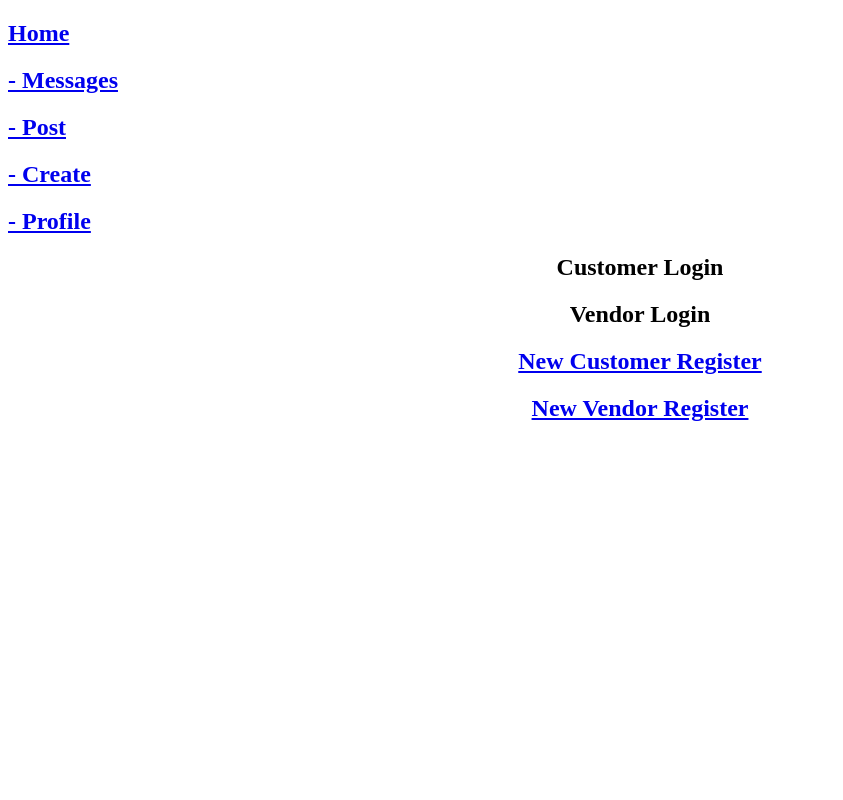
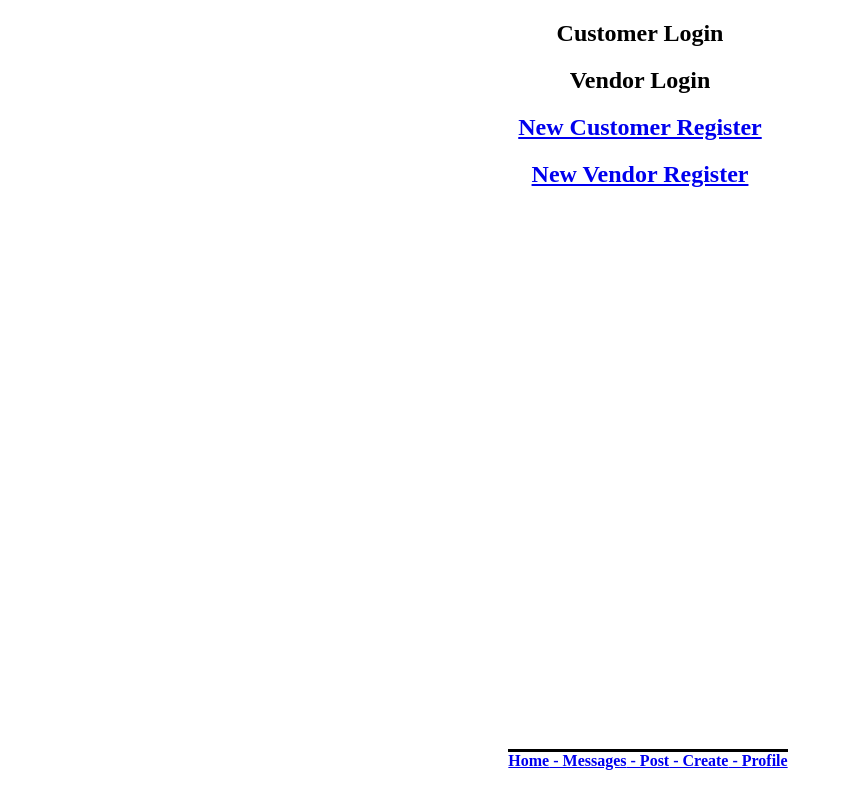
Before and after one commit to jenn-ah/c25-final, an Angular app: page / in a window 1280 px wide. Shown: the whole page, without its empty margins (0-843 px from the left). Built offline with nearby package versions, Linux system fonts and the light colour scheme.

Commit message:
added dashboard to bottom of screen

```diff
--- a/src/component/dashboard/dashboard.component.html
+++ b/src/component/dashboard/dashboard.component.html
@@ -1,9 +1,8 @@
 <div class="dashboard">
+    <div class="links">
 
-    <h2><a routerLink="/home">Home</a></h2>
-    <h2><a routerLink="/messages"> - Messages</a></h2>
-    <h2><a routerLink="/posts"> - Post</a></h2>
-    <h2><a routerLink="/create"> - Create</a></h2>
-    <h2><a routerLink="/profile"> - Profile</a></h2>
-
-</div>
+        <h4><a routerLink="/home">Home</a></h4>
+        <h4><a routerLink="/messages"> - Messages</a></h4>
+        <h4><a routerLink="/posts"> - Post</a></h4>
+        <h4><a routerLink="/create"> - Create</a></h4>
+        <h4><a routerLink="/profile"> - Profile</a></h4>
--- a/src/component/dashboard/dashboard.component.scss
+++ b/src/component/dashboard/dashboard.component.scss
@@ -0,0 +1,14 @@
+.dashboard{
+    position: absolute;
+    bottom: 30px;
+    width: 100%;
+    display: inline;
+    text-align: center;
+}
+
+h4{
+    border-top: solid black;
+    display: inline;
+    text-size-adjust: 10px;
+    width: 100%;
+}
```
